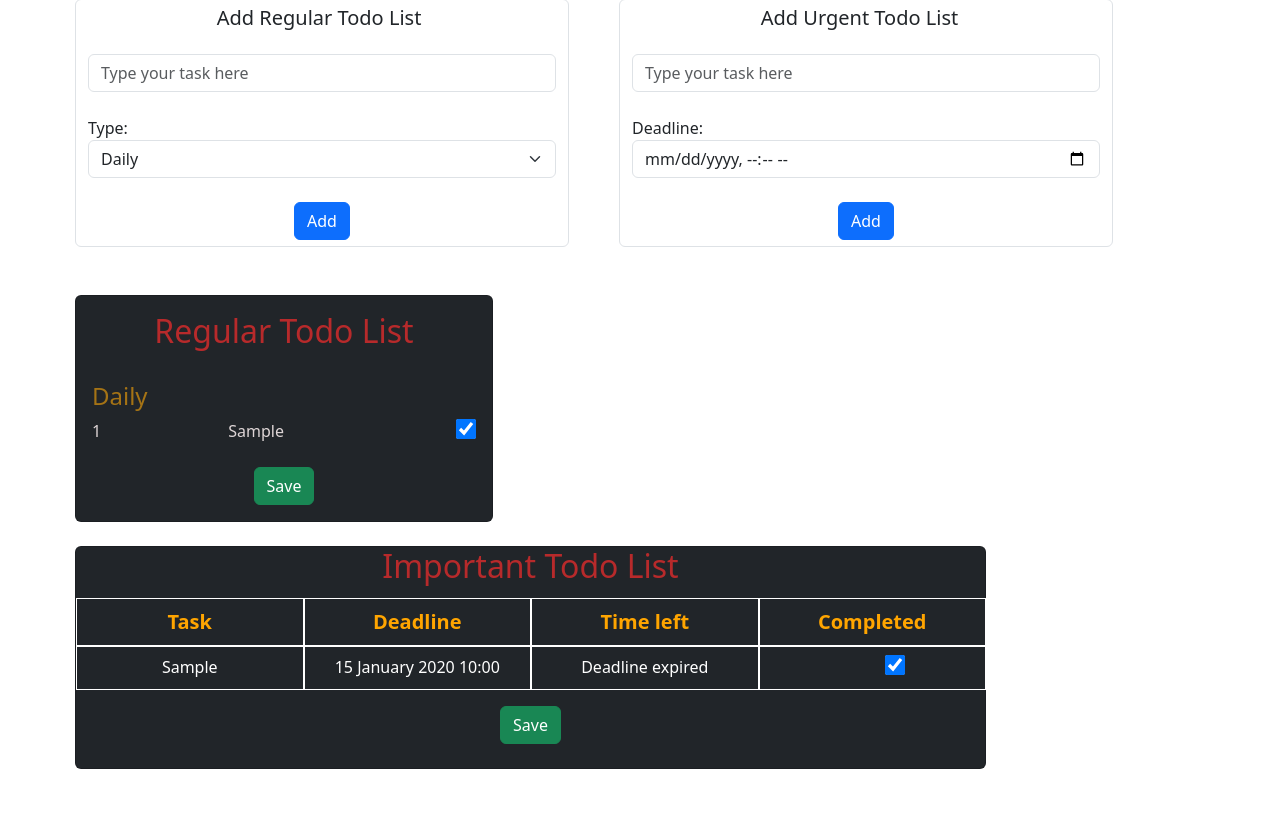
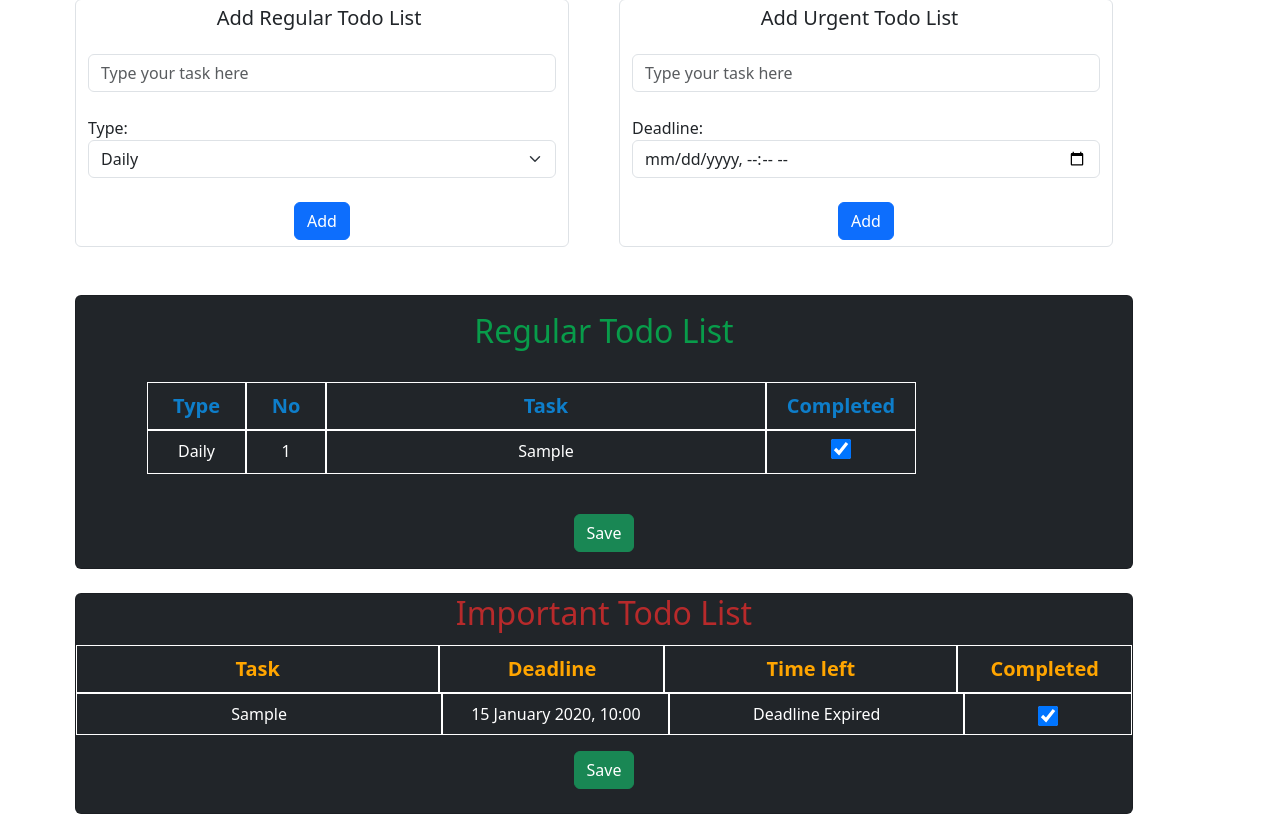
Before and after one commit to AnggiAnggiana/To-do-list-project, a Django app: page /todo/todo_list/ in a window 1280 px wide. Shown: the part 201-1039 px from the top of the page. Before the commit the page ends 970 px from the top, so only its background shows below. Run offline with Django 4.2, Linux system fonts and the light colour scheme; a user stored in the database is signed in; tables that the repository leaves empty hold one stand-in row (values such as "Sample post").

Commit message:
Revise the table of regular todo list & important todo list

```diff
--- a/todo/static/js/deadline-timer.js
+++ b/todo/static/js/deadline-timer.js
@@ -15,7 +15,7 @@ document.querySelectorAll('.urgent').forEach(urgent => {
         const seconds = Math.floor((deadlineDate / (1000) - (now / (1000))) % 60)
 
         if (difference < 0) {
-            importantTaskDeadline.innerHTML = "Deadline expired"
+            importantTaskDeadline.innerHTML = "Deadline Expired"
         } else if (difference > 0 && days >= 1) {
             importantTaskDeadline.innerHTML = days + " hari " + hours + " jam " + minutes + " menit " + seconds + " detik "
         } else if (difference > 0 && hours >= 1) {
--- a/todo/templates/todo/myTodo.html
+++ b/todo/templates/todo/myTodo.html
@@ -61,18 +61,32 @@
                     <div class="card">
                         <div class="card-body">
                             <div class="mid-element">
-                                <h2 class="card-title">Regular Todo List</h2>
+                                <h2 class="card-title-regular">Regular Todo List</h2>
                             </div>
                             <br>
                             {% for frequency, tasks in regular_task_group.items %}
-                                <h4 class="card-text"> {{ frequency }} </h4>
-                                {% for regular in tasks %}
-                                    <div class="task-container">
-                                        <div class="task-text">{{ forloop.counter }}</div>
-                                        <span class="task-text"> {{ regular.task }} </span>
-                                        <input type="checkbox" class="completed-form" {% if regular.completed %}checked{% endif %}></input>
-                                    </div>
-                                {% endfor %}
+                                <table class="table table-columns table-hover reg-list">
+                                    {% if forloop.first %}
+                                        <thead class="table-dark">
+                                            <tr>
+                                                <td class="tipe">Type</td>
+                                                <td class="number">No</td>
+                                                <td class="task-reg">Task</td>
+                                                <td class="status-reg">Completed</td>
+                                            </tr>
+                                        </thead>
+                                    {% endif %}
+                                    {% for regular in tasks %}
+                                        <tbody class="table-dark task-container">
+                                            <tr>
+                                                <td class="card-text">{{ frequency }}</td>
+                                                <td class="nomor">{{ forloop.counter }}</td>
+                                                <td class="task-text"> {{ regular.task }} </td>
+                                                <td><input type="checkbox" class="completed-form-reg" {% if regular.completed %}checked{% endif %}></input></td>
+                                            </tr>
+                                        </tbody>
+                                    {% endfor %}
+                                </table>
                                 <br>
                             {% endfor %}
                             <div class="mid-element">
@@ -86,7 +100,7 @@
                     <div class="card">
                         <div class="card-size">
                             <div class="mid-element">
-                                <h2 class="card-title">Important Todo List</h2>
+                                <h2 class="card-title-important">Important Todo List</h2>
                             </div>
                             <br>
                             {% for task, tasks in important_task_group.items %}
@@ -94,10 +108,10 @@
                                     {% if forloop.first %}
                                         <thead class="table-dark">
                                                 <tr>
-                                                    <td class="task-size">Task</td>
-                                                    <td class="deadline-size">Deadline<br></td>
-                                                    <td class="remain-time-size">Time left</td>
-                                                    <td class="status-size">Completed</td>
+                                                    <td class="task-imp">Task</td>
+                                                    <td class="deadline-imp">Deadline<br></td>
+                                                    <td class="remain-time-imp">Time left</td>
+                                                    <td class="status-imp">Completed</td>
                                                 </tr>
                                         </thead>
                                     {% endif %}
@@ -105,9 +119,9 @@
                                         <tbody class="table-dark urgent">
                                             <tr>
                                                 <td class="task">{{ important.task }}</td>
-                                                <td id="deadline" class="deadline">{{ important.due_date|date:"d F Y H:i" }}</td>
+                                                <td id="deadline" class="deadline">{{ important.due_date|date:"d F Y, H:i" }}</td>
                                                 <td id="importantTaskDeadline" class="remain-time"></td>
-                                                <td><input type="checkbox" class="completed-form status" {% if important.completed %}checked{% endif %}></input></td>
+                                                <td><input type="checkbox" class="btn btn-success completed-form-imp status" {% if important.completed %}checked{% endif %}></input></td>
                                             </tr>
                                         </tbody>
                                     {% endfor %}
@@ -157,10 +171,9 @@
                 margin-right: 50px;
             }
 
-
             .result_card_regular {
                 margin-left: 75px;
-                width: 35%;
+                width: 85%;
                 display: flex;
             }
 
@@ -172,7 +185,7 @@
 
             .card {
                 margin-right: 30px;
-                width: 911px;
+                width: 1109px;
                 background-color: #212529;
             }
 
@@ -180,12 +193,12 @@
                 margin: 0px;
             }
 
-            .card-title {
-                color: rgba(219, 43, 43, 0.808);
+            .card-title-regular {
+                color: rgba(6, 165, 77, 0.932);
             }
 
-            .card-text {
-                color: rgba(252, 167, 8, 0.603)
+            .card-title-important {
+                color: rgba(219, 43, 43, 0.808);
             }
 
             .hi_user {
@@ -226,23 +239,21 @@
 
             }
 
-            .task-text {
-                flex-grow: 1;
-                margin-right: 10px;
-                color: rgba(248, 238, 238, 0.877)
-            }
-
-            .completed-form {
+            .completed-form-reg, .completed-form-imp {
                 border-radius: 50px;
-                margin-left: 45px;
                 width: 20px;
                 height: 20px;
                 display: inline-block;
             }
 
             .lebar {
-                width: 910px;
+
                 margin-top: -20px;
+            }
+
+            table {
+                table-layout: fixed;
+                width: 100%;
             }
 
             tr {
@@ -251,7 +262,7 @@
             }
 
             td {
-                flex: 1;
+
                 border-left: 1px solid white;
                 border-right: 1px solid white;
                 border-top: 1.5px solid white;
@@ -260,29 +271,74 @@
                 text-align: center;
             }
 
-            .task, .task-size {
-                grid-column: 1;
-            }
-
-            .deadline, .deadline-size {
-                grid-column: 2;
-            }
-
-            .remain-time, .remain-time-size {
-                grid-column: 3;
-            }
-
-            .status, .status-size {
-                grid-column: 4;
-                width: 20%;
-            }
-
-            td.task-size, td.deadline-size, td.remain-time-size, td.status-size {
+            td.task-imp, td.deadline-imp, td.remain-time-imp, td.status-imp {
                 color: orange;
                 font-weight: bold;
                 font-size: 20px;
             }
 
+            td.tipe, td.number, td.task-reg, td.status-reg {
+                color: rgba(9, 151, 247, 0.781);
+                font-weight: bold;
+                font-size: 20px;
+            }
+
+            .tipe, .card-text {
+                width: 99px;
+            }
+
+            .number, .nomor {
+                width: 80px;
+            }
+
+            .task-reg, .task-text {
+                width: 440px;
+            }
+
+            .status-reg {
+                width: 150px;
+            }
+
+            .completed-form-reg {
+                width: 132px;
+            }
+
+            .reg-list {
+                margin-left: 55px;
+            }
+
+            .task-imp {
+                width: 375px;
+            }
+
+            .task {
+                width: 688px;
+            }
+
+            .deadline-imp {
+                width: 232px;
+            }
+
+            .deadline {
+                width: 420px;
+            }
+
+            .remain-time-imp {
+                width: 302px;
+            }
+
+            .remain-time {
+                width: 550px;
+            }
+
+            .status-imp {
+                width: 180px;
+            }
+
+            .completed-form-imp {
+                width: 150px;
+            }
+
         </style>
     </body>
 {% endblock %}
--- a/todo/views.py
+++ b/todo/views.py
@@ -53,8 +53,9 @@ def todo_list(request):
     regular_task = Regular_todo_list.objects.all()
     important_task = Urgent_todo_list.objects.all()
 
-    # Grouping element regular_form by frequncy
+    # Grouping element regular_form by frequncy (regular task)
     regular_task_group = {k: list(g) for k, g in groupby(sorted(regular_task, key=lambda x: x.frequency), key=lambda x: x.frequency)}
+    # Grouping element in important task
     important_task_group = {k: list(g) for k, g in groupby(sorted(important_task, key=lambda x: x.task), key=lambda x: x.task)}
 
     return render(request, 'todo/myTodo.html', {
```
